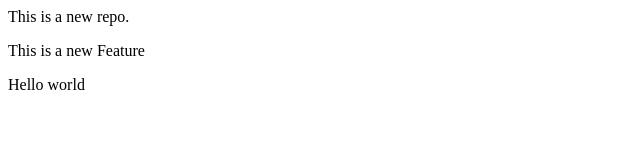
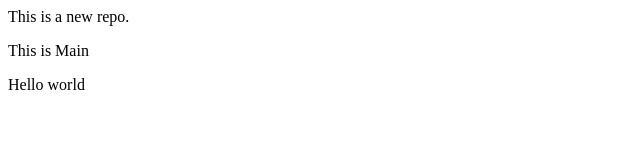
Before and after one commit to Astral176131/LocalRepo, a plain HTML site: page LocalRepo2/index.html in a window 1280 px wide. Shown: the full height of the page, 0-640 px from the left. Drawn offline with Linux system fonts and the light colour scheme.

Commit message:
Updated Main

```diff
--- a/LocalRepo2/index.html
+++ b/LocalRepo2/index.html
@@ -1,3 +1,3 @@
 <p>This is a new repo.</p>
-<p>This is a new Feature</p>
+<p>This is Main</p>
 <p>Hello world</p>
```
